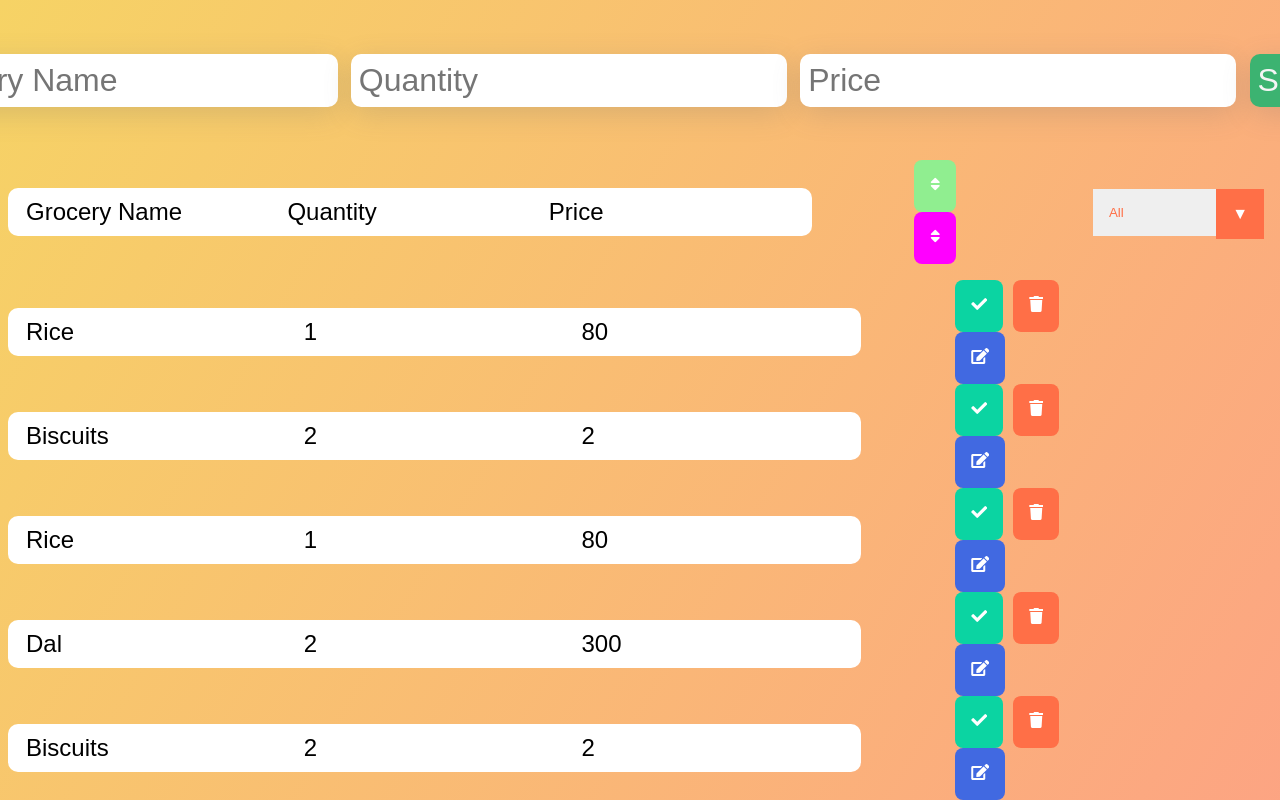
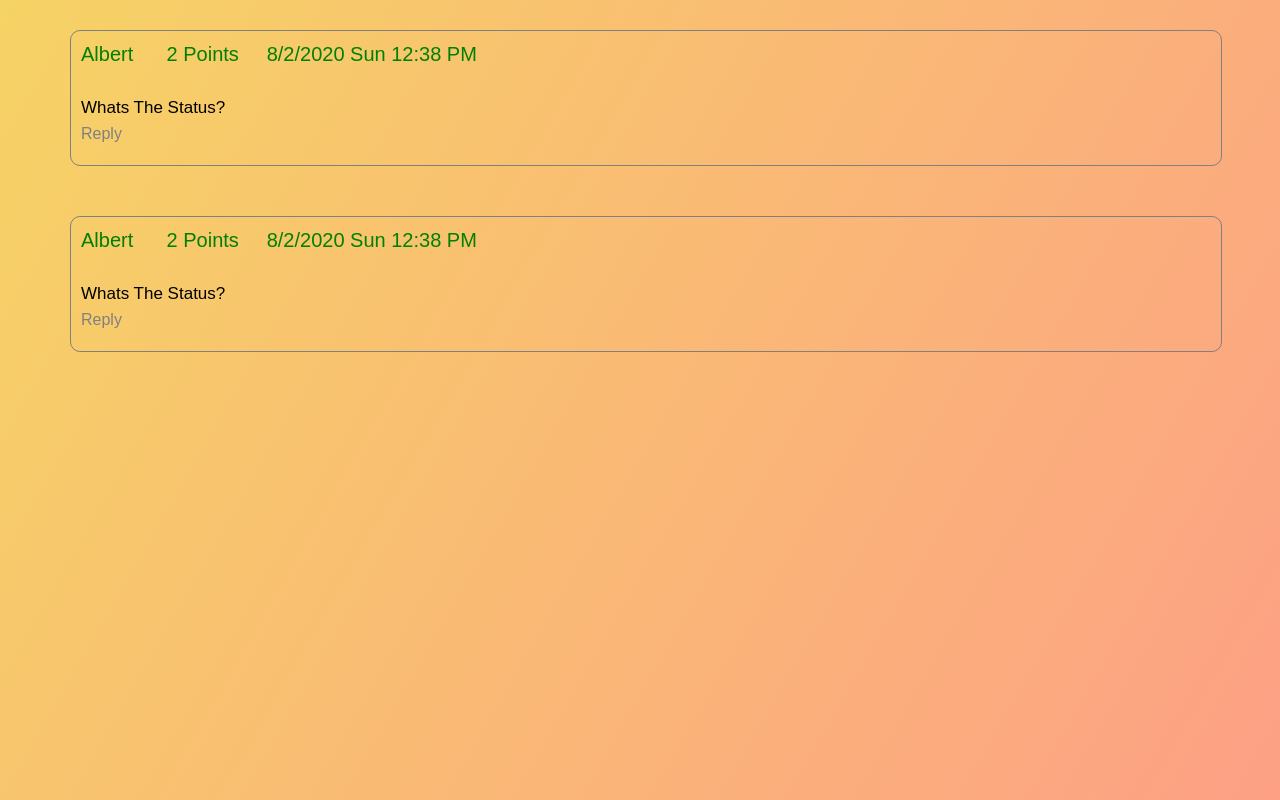
Before and after one commit to icyflame21/REACT---Practice, a React (Create React App) app: page / in a window 1280 px wide. Shown: the top 800 px of the page. Built offline with nearby package versions, Linux system fonts and the light colour scheme; data requests are answered from the project's data file.

Commit message:
Initial Commit

```diff
--- a/db.json
+++ b/db.json
@@ -1,16 +1,9 @@
 {
   "groceries": [
     {
-      "groceryName": "Rice",
-      "quantity": "1",
-      "price": "80",
-      "status": false,
-      "id": "f484fd84-3930-4a58-b364-2e8466779977"
-    },
-    {
       "groceryName": "Biscuits",
       "quantity": "2",
-      "price": "2",
+      "price": "200",
       "status": false,
       "id": "cfc39a67-1457-4cbc-a839-bf327e1936d7"
     },
@@ -20,62 +13,6 @@
       "price": "80",
       "status": false,
       "id": "f484fd84-3930-4a58-b364-2e8466779977"
-    },
-    {
-      "groceryName": "Dal",
-      "quantity": "2",
-      "price": "300",
-      "status": false,
-      "id": "77a98971-97e7-442e-b75d-fdda95bbc65d"
-    },
-    {
-      "groceryName": "Biscuits",
-      "quantity": "2",
-      "price": "2",
-      "status": false,
-      "id": "cfc39a67-1457-4cbc-a839-bf327e1936d7"
-    },
-    {
-      "groceryName": "Rice",
-      "quantity": "1",
-      "price": "80",
-      "status": false,
-      "id": "f484fd84-3930-4a58-b364-2e8466779977"
-    },
-    {
-      "groceryName": "Dal",
-      "quantity": "2",
-      "price": "300",
-      "status": false,
-      "id": "77a98971-97e7-442e-b75d-fdda95bbc65d"
-    },
-    {
-      "groceryName": "Biscuits",
-      "quantity": "2",
-      "price": "2",
-      "status": false,
-      "id": "cfc39a67-1457-4cbc-a839-bf327e1936d7"
-    },
-    {
-      "groceryName": "Rice",
-      "quantity": "1",
-      "price": "80",
-      "status": false,
-      "id": "f484fd84-3930-4a58-b364-2e8466779977"
-    },
-    {
-      "groceryName": "Dal",
-      "quantity": "2",
-      "price": "300",
-      "status": false,
-      "id": "77a98971-97e7-442e-b75d-fdda95bbc65d"
-    },
-    {
-      "groceryName": "Biscuits",
-      "quantity": "2",
-      "price": "2",
-      "status": false,
-      "id": "cfc39a67-1457-4cbc-a839-bf327e1936d7"
     }
   ]
 }
--- a/src/App.js
+++ b/src/App.js
@@ -15,11 +15,11 @@ function App() {
     // <div className="App">
       //<StopWatch/>
     //<InifiniteScrolling/>
-    // <Main/>
+    <Main/>
     // </div>
     //<Slider/>
     // <Preloader/>
-    <Todo/>
+    // <Todo/>
   );
 }
 
--- a/src/CommentsData.js
+++ b/src/CommentsData.js
@@ -115,80 +115,7 @@ const Explorer = [{
         },
 
     ]
-},
-{
-    id: "001",
-    isFolder: true,
-    author: "albert",
-    body: "Whats the status?",
-    timestamp: "Sun Aug 02 2020 18:08:45 GMT+0530",
-    points: "2",
-    replies: [
-        {
-            id: "003",
-            isFolder: true,
-            author: "haren",
-            body: "Wrote the test suites, waiting for approval?",
-            timestamp: "Sun Aug 02 2020 18:12:45 GMT+0530",
-            points: "3",
-            replies: [
-                {
-                    id: "004",
-                    isFolder: true,
-                    author: "albert",
-                    body: "Thanks for the updates asd!",
-                    timestamp: "Sun Aug 02 2020 18:15:45 GMT+0530",
-                    points: "8",
-                    replies: [
-                        {
-                            id: "004",
-                            author: "biswa",
-                            body: "Tlorem asda acea dsa sa",
-                            timestamp: "Sun Aug 02 2020 18:15:45 GMT+0530",
-                            points: "8",replies:[]
-                        }
-                    ]
-                }
-            ]
-        },
-        {
-            id: "002",
-            isFolder: true,
-            author: "Nrupul",
-            body: "looking forward for the demo!",
-            timestamp: "Sun Aug 02 2020 18:10:45 GMT+0530",
-            points: "2",
-            replies: [
-                {
-                    id: "004",
-                    author: "albert",
-                    body: "Thanks for the update!",
-                    timestamp: "Sun Aug 02 2020 18:15:45 GMT+0530",
-                    points: "8",replies:[]
-                }, {
-                    id: "004",
-                    author: "albert",
-                    body: "Thanks for the update!",
-                    timestamp: "Sun Aug 02 2020 18:15:45 GMT+0530",
-                    points: "8",replies:[]
-                }, {
-                    id: "004",
-                    author: "albert",
-                    body: "Thanks for the update!",
-                    timestamp: "Sun Aug 02 2020 18:15:45 GMT+0530",
-                    points: "8",replies:[]
-                }, {
-                    id: "004",
-                    author: "albert",
-                    body: "Thanks for the update!",
-                    timestamp: "Sun Aug 02 2020 18:15:45 GMT+0530",
-                    points: "8",replies:[]
-                }
-            ]
-
-        },
-
-    ]
-}];
+}
+];
 
 export default Explorer;
--- a/src/Components/JSON-Server ToDo/Todo.jsx
+++ b/src/Components/JSON-Server ToDo/Todo.jsx
@@ -67,8 +67,8 @@ export const Todo = () => {
     }).then(() => getTodos());
   };
   const EditHandler = (item) => {
-    setState({ ...item });
-    if (window.confirm("Are you sure you want to edit this") === true) {
+    if (window.confirm("Are you sure you want to edit this ?") === true) {
+      setState({ ...item });
       setEdit(true);
     }
   };
--- a/src/Components/RecursiveComments/RecursiveComment.jsx
+++ b/src/Components/RecursiveComments/RecursiveComment.jsx
@@ -15,41 +15,52 @@ export const RecursiveComment = ({ commentData }) => {
     newArr[id] = !newArr[id];
     setArr(newArr);
   };
-
+  function date(time) {
+    let date = new Date(time);
+    date =
+      date.toLocaleDateString() +
+      "     " +
+      date.toLocaleTimeString("en-US", {
+        weekday: "short",
+        hour: "numeric",
+        minute: "numeric",
+        localeMatcher: "lookup",
+      });
+    return date;
+  }
   return commentData.map((ele, idx) => (
     <div
       style={{
-        marginLeft: "100px",
+        marginLeft:"70px",
         marginTop: "30px",
         fontSize: "22px",
+        width: "90%",
         marginBottom: "50px",
+        border: "1px solid grey",
+        padding: "10px",
+        borderRadius: "10px",
       }}
       key={idx}
     >
-      <span style={{ color: "green" }}>
+      <span style={{ color: "green" ,fontSize:'20px',textTransform:'capitalize'}}>
         {ele.author}
         &nbsp;&nbsp;&nbsp;&nbsp;&nbsp;&nbsp;
-        {ele.points} Points <br />
-        <br />{" "}
-        <strong style={{ paddingLeft: "20px", color: "black" }}>
+        {ele.points} Points &nbsp;&nbsp;&nbsp;&nbsp;{date(ele.timestamp)}
+        <br />
+        <br />
+        <strong style={{  color: "black" ,fontSize:'17px',fontWeight:'500'}}>
           {ele.body}
         </strong>
         <br />
         <span
-          style={{ paddingLeft: "20px", color: "gray", cursor: "pointer" }}
+          style={{color: "gray", cursor: "pointer" ,fontSize:'16px'}}
           onClick={func}
           id={idx}
         >
-          Reply GiveAward Share Report Save
+          Reply
         </span>
       </span>
-      <div
-        style={{
-          borderLeft: "3px solid gray",
-        }}
-      >
-        {arr[idx] && <RecursiveComment commentData={ele.replies} />}
-      </div>
+      <div style={{borderLeft:"3px solid black",marginTop:'10px'}}>{arr[idx] && <RecursiveComment commentData={ele.replies} />}</div>
     </div>
   ));
 };
```
Also changed, not shown: src/Components/CORS,PreFlight Request,OPTIONS Method.md (added, +15 -0 lines), src/Components/Inifinite-Currying.js (added, +11 -0 lines), src/Components/CORS Compatibility.jpg (added).
